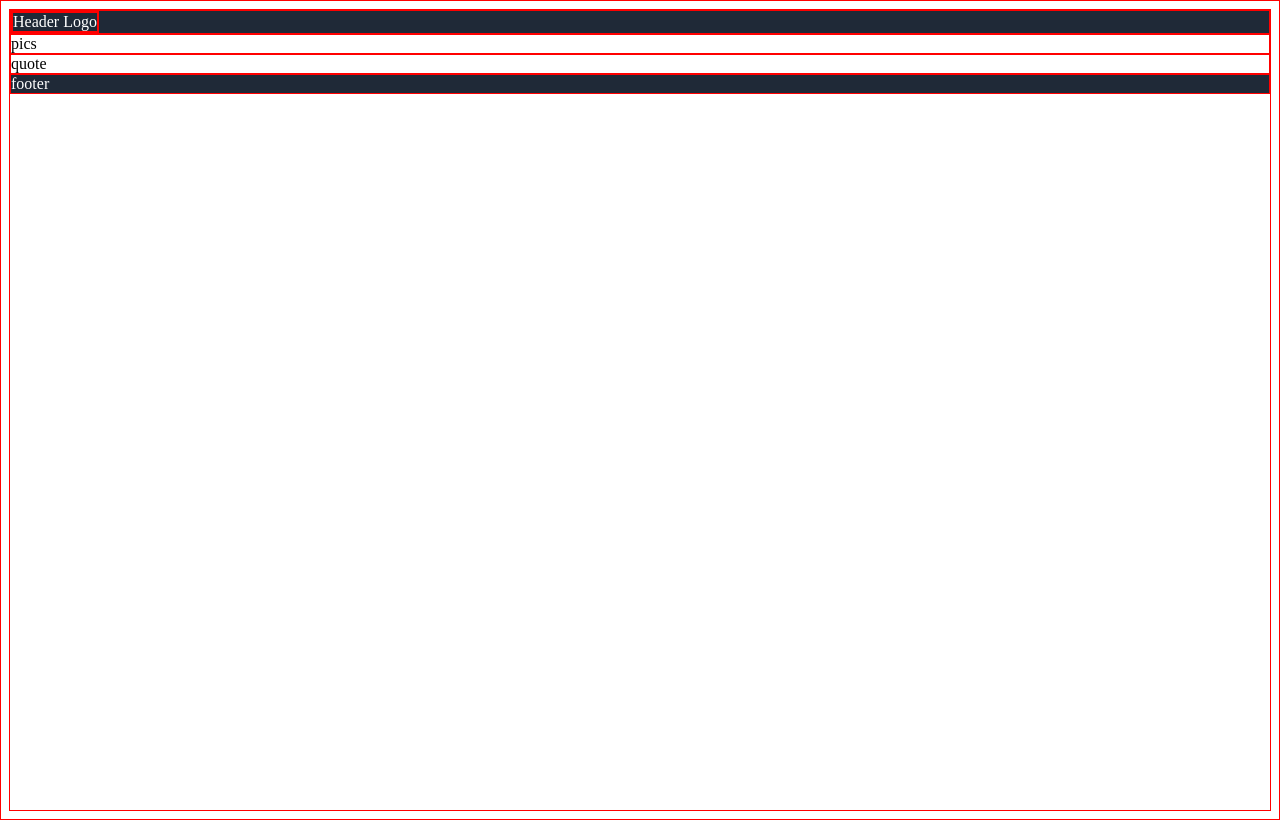
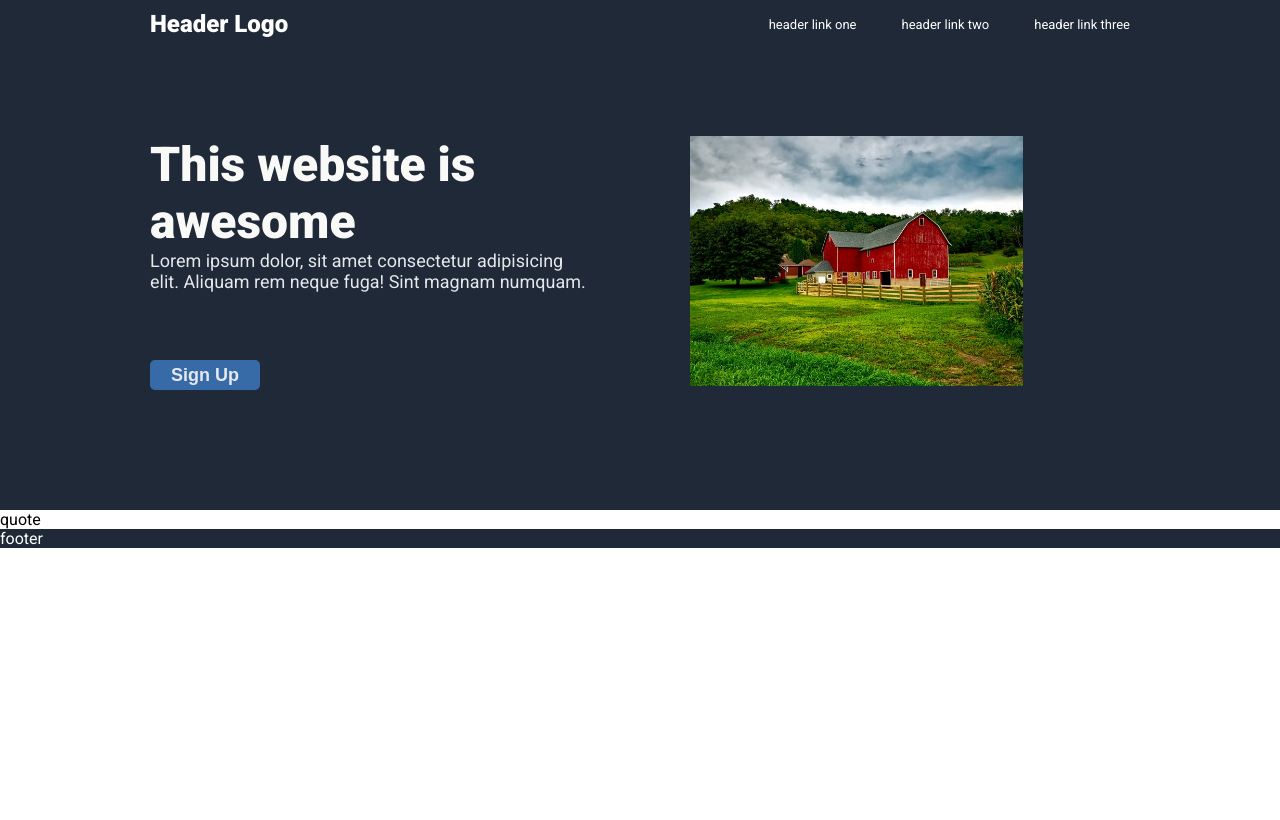
Before and after one commit to kexar007/landing-page, a plain HTML site: page index.html in a window 1280 px wide. Drawn offline with Linux system fonts and the light colour scheme.

Commit message:
finish header part.

```diff
--- a/index.html
+++ b/index.html
@@ -3,17 +3,41 @@
         <title>Landing Page</title>
         <meta charset="UTF-8">
         <link rel="stylesheet" href="styles.css">
-
+        <link rel="preconnect" href="https://fonts.googleapis.com">
+        <link rel="preconnect" href="https://fonts.gstatic.com" crossorigin>
+        <link href="https://fonts.googleapis.com/css2?family=Roboto:wght@400;700;900&display=swap" rel="stylesheet">
 </head>
 <body>
     <div class="header">
         <div class="top">
             <div class="left">Header Logo</div>
+            <div class="right">
+                <div><a href="#">header link one</a></div>
+                <div><a href="#">header link two</a></div>
+                <div><a href="#">header link three</a></div>
+            </div>
+        </div>
+        <div class="bottom">
+            <div class="hero">
+                <div class="htext">This website is awesome</div>
+                <div class="para">Lorem ipsum dolor, sit amet consectetur adipisicing elit. Aliquam rem neque fuga! Sint magnam numquam.</div>
+                <button>Sign Up</button>
+
+            </div>
+            <div class="heropic">
+                <img src="./images/barn.jpg" alt="barn"  >
+            </div>
         </div>
 
     </div>
 
-    <div class="pics">pics
+    <div class="pics">
+        <div class="pictitle">
+
+        </div>
+        <div class="cards">
+            <div class="card1"></div>
+        </div>
     </div>
 
     <div class="quote">quote
--- a/styles.css
+++ b/styles.css
@@ -1,15 +1,75 @@
-*{border: red 1px solid;}
+/*{border: red 1px solid;}  */
 body {
-    display: flex;
-    flex-direction: column;
-    height: 100vh;
-
+	display: flex;
+	flex-direction: column;
+	height: 100vh;
+	margin: 0;
+    font-family: 'Roboto', sans-serif;
 }
 .header , .footer {
     display: flex;
     color: white;
     background-color:#1F2937 ;
+
 }
+.header{
+    flex-direction: column;
+    padding: 10px 150px 120px;
+
+}
+.top{
+    display: flex;
+    justify-content: space-between;
+    padding-bottom: 10%;
+    align-items: center;
+
+}
+.left{ font-size: 24px; font-weight: 900; }
+.right{
+    display: flex;
+    gap: 45px;
+    font-size: small;
+
+}
+.bottom {
+    display: flex;
+    gap: 100px;
+}
+.hero{
+    flex: 1;
+    flex-wrap: wrap;
+    display: flex;
+    flex-direction: column;
+
+
+}
+.htext{
+    font-size: 48px;
+    font-weight: 900;
+    color: #F9FAF8;
+}
+.para{font-size: 18px; color: #E5E7EB;flex: 1; }
+button{background-color: rgb(54, 107, 168);border-radius: 5px;
+    font-size: 18px; font-weight: 900;
+    margin: 0;
+    padding: 0;
+    text-decoration: none; border: 0;
+           color: #E5E7EB; flex-shrink: 1; flex-grow: 0; height: 30px; width: 110px;
+        }
+
+.heropic{
+    flex: 1;
+    width: 0;
+}
+img{
+    width: -moz-available;
+    height: 250px;
+}
+
 .pics {
     display: flex;
 }
+a {
+    text-decoration: none;
+    color: white;
+}
```
Also changed, not shown: images/barn.jpg (added).
